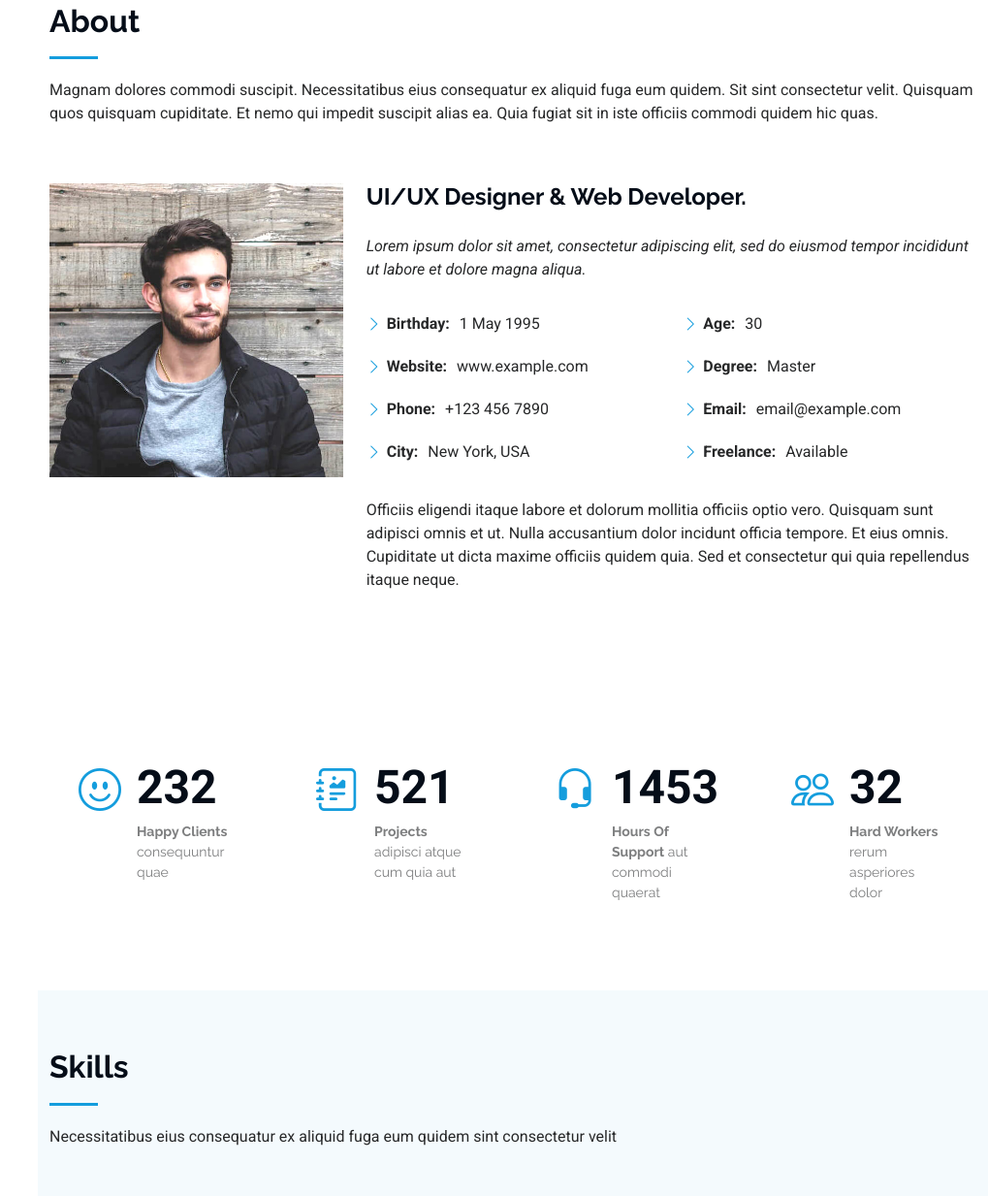
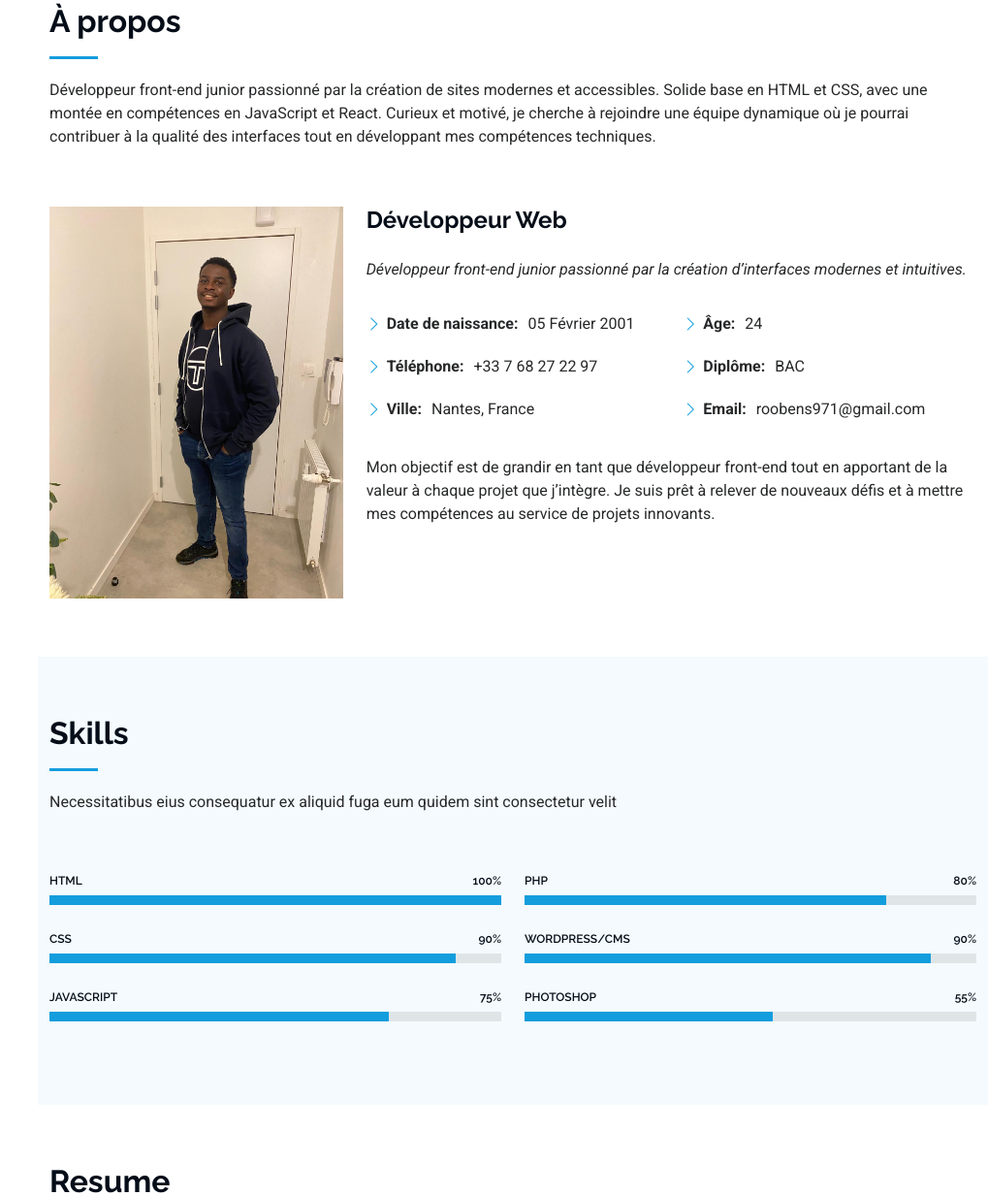
Before and after one commit to roobens971/Cr-ez-et-publiez-votre-portfolio-de-d-veloppeur, a plain HTML site: page index.html in a window 1280 px wide. Shown: the part 857-2090 px from the top of the page at 97% size, without its empty margins (261-1280 px from the left). Drawn offline with Linux system fonts and the light colour scheme.

Commit message:
Modification section About – description personnelle :art:

```diff
--- a/index.html
+++ b/index.html
@@ -9,7 +9,7 @@
   <meta content="" name="keywords">
 
   <!-- Favicons -->
-  <link href="assets/img/favicon.png" rel="icon">
+  <link href="assets/img/portfolio-professionnel.png" rel="icon">
   <link href="assets/img/apple-touch-icon.png" rel="apple-touch-icon">
 
   <!-- Fonts -->
@@ -58,8 +58,8 @@
 
     <nav id="navmenu" class="navmenu">
       <ul>
-        <li><a href="#hero" class="active"><i class="bi bi-house navicon"></i>Home</a></li>
-        <li><a href="#about"><i class="bi bi-person navicon"></i> About</a></li>
+        <li><a href="#hero" class="active"><i class="bi bi-house navicon"></i>Accueil</a></li>
+        <li><a href="#about"><i class="bi bi-person navicon"></i> À propos</a></li>
         <li><a href="#resume"><i class="bi bi-file-earmark-text navicon"></i> Resume</a></li>
         <li><a href="#portfolio"><i class="bi bi-images navicon"></i> Portfolio</a></li>
         <li><a href="#services"><i class="bi bi-hdd-stack navicon"></i> Services</a></li>
@@ -105,43 +105,39 @@
 
       <!-- Section Title -->
       <div class="container section-title" data-aos="fade-up">
-        <h2>About</h2>
-        <p>Magnam dolores commodi suscipit. Necessitatibus eius consequatur ex aliquid fuga eum quidem. Sit sint consectetur velit. Quisquam quos quisquam cupiditate. Et nemo qui impedit suscipit alias ea. Quia fugiat sit in iste officiis commodi quidem hic quas.</p>
+        <h2>À propos</h2>
+        <p>Développeur front-end junior passionné par la création de sites modernes et accessibles. Solide base en HTML et CSS, avec une montée en compétences en JavaScript et React. Curieux et motivé, je cherche à rejoindre une équipe dynamique où je pourrai contribuer à la qualité des interfaces tout en développant mes compétences techniques.</p>
       </div><!-- End Section Title -->
 
       <div class="container" data-aos="fade-up" data-aos-delay="100">
 
         <div class="row gy-4 justify-content-center">
           <div class="col-lg-4">
-            <img src="assets/img/my-profile-img.jpg" class="img-fluid" alt="">
+            <img src="assets/img/Photo-de-Roobens.jpg" class="img-fluid" alt="">
           </div>
           <div class="col-lg-8 content">
-            <h2>UI/UX Designer &amp; Web Developer.</h2>
+            <h2>Développeur Web</h2>
             <p class="fst-italic py-3">
-              Lorem ipsum dolor sit amet, consectetur adipiscing elit, sed do eiusmod tempor incididunt ut labore et dolore
-              magna aliqua.
+            Développeur front-end junior passionné par la création d’interfaces modernes et intuitives.
             </p>
             <div class="row">
               <div class="col-lg-6">
                 <ul>
-                  <li><i class="bi bi-chevron-right"></i> <strong>Birthday:</strong> <span>1 May 1995</span></li>
-                  <li><i class="bi bi-chevron-right"></i> <strong>Website:</strong> <span>www.example.com</span></li>
-                  <li><i class="bi bi-chevron-right"></i> <strong>Phone:</strong> <span>+123 456 7890</span></li>
-                  <li><i class="bi bi-chevron-right"></i> <strong>City:</strong> <span>New York, USA</span></li>
+                  <li><i class="bi bi-chevron-right"></i> <strong>Date de naissance:</strong> <span>05 Février 2001</span></li>
+                  <li><i class="bi bi-chevron-right"></i> <strong>Téléphone:</strong> <span>+33 7 68 27 22 97</span></li>
+                  <li><i class="bi bi-chevron-right"></i> <strong>Ville:</strong> <span>Nantes, France</span></li>
                 </ul>
               </div>
               <div class="col-lg-6">
                 <ul>
-                  <li><i class="bi bi-chevron-right"></i> <strong>Age:</strong> <span>30</span></li>
-                  <li><i class="bi bi-chevron-right"></i> <strong>Degree:</strong> <span>Master</span></li>
-                  <li><i class="bi bi-chevron-right"></i> <strong>Email:</strong> <span>email@example.com</span></li>
-                  <li><i class="bi bi-chevron-right"></i> <strong>Freelance:</strong> <span>Available</span></li>
+                  <li><i class="bi bi-chevron-right"></i> <strong>Âge:</strong> <span>24</span></li>
+                  <li><i class="bi bi-chevron-right"></i> <strong>Diplôme:</strong> <span>BAC</span></li>
+                  <li><i class="bi bi-chevron-right"></i> <strong>Email:</strong> <span>roobens971@gmail.com</span></li>
                 </ul>
               </div>
             </div>
             <p class="py-3">
-              Officiis eligendi itaque labore et dolorum mollitia officiis optio vero. Quisquam sunt adipisci omnis et ut. Nulla accusantium dolor incidunt officia tempore. Et eius omnis.
-              Cupiditate ut dicta maxime officiis quidem quia. Sed et consectetur qui quia repellendus itaque neque.
+              Mon objectif est de grandir en tant que développeur front-end tout en apportant de la valeur à chaque projet que j’intègre. Je suis prêt à relever de nouveaux défis et à mettre mes compétences au service de projets innovants.
             </p>
           </div>
         </div>
@@ -149,51 +145,6 @@
       </div>
 
     </section><!-- /About Section -->
-
-    <!-- Stats Section -->
-    <section id="stats" class="stats section">
-
-      <div class="container" data-aos="fade-up" data-aos-delay="100">
-
-        <div class="row gy-4">
-
-          <div class="col-lg-3 col-md-6">
-            <div class="stats-item">
-              <i class="bi bi-emoji-smile"></i>
-              <span data-purecounter-start="0" data-purecounter-end="232" data-purecounter-duration="1" class="purecounter"></span>
-              <p><strong>Happy Clients</strong> <span>consequuntur quae</span></p>
-            </div>
-          </div><!-- End Stats Item -->
-
-          <div class="col-lg-3 col-md-6">
-            <div class="stats-item">
-              <i class="bi bi-journal-richtext"></i>
-              <span data-purecounter-start="0" data-purecounter-end="521" data-purecounter-duration="1" class="purecounter"></span>
-              <p><strong>Projects</strong> <span>adipisci atque cum quia aut</span></p>
-            </div>
-          </div><!-- End Stats Item -->
-
-          <div class="col-lg-3 col-md-6">
-            <div class="stats-item">
-              <i class="bi bi-headset"></i>
-              <span data-purecounter-start="0" data-purecounter-end="1453" data-purecounter-duration="1" class="purecounter"></span>
-              <p><strong>Hours Of Support</strong> <span>aut commodi quaerat</span></p>
-            </div>
-          </div><!-- End Stats Item -->
-
-          <div class="col-lg-3 col-md-6">
-            <div class="stats-item">
-              <i class="bi bi-people"></i>
-              <span data-purecounter-start="0" data-purecounter-end="32" data-purecounter-duration="1" class="purecounter"></span>
-              <p><strong>Hard Workers</strong> <span>rerum asperiores dolor</span></p>
-            </div>
-          </div><!-- End Stats Item -->
-
-        </div>
-
-      </div>
-
-    </section><!-- /Stats Section -->
 
     <!-- Skills Section -->
     <section id="skills" class="skills section light-background">
```
Also changed, not shown: assets/img/portfolio-professionnel.png (added).
